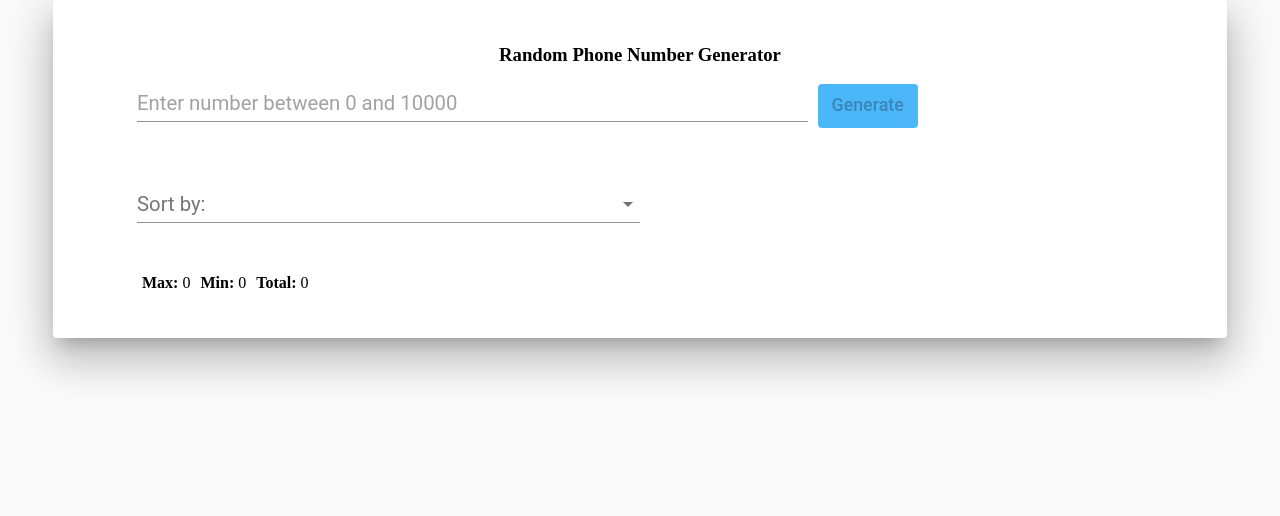
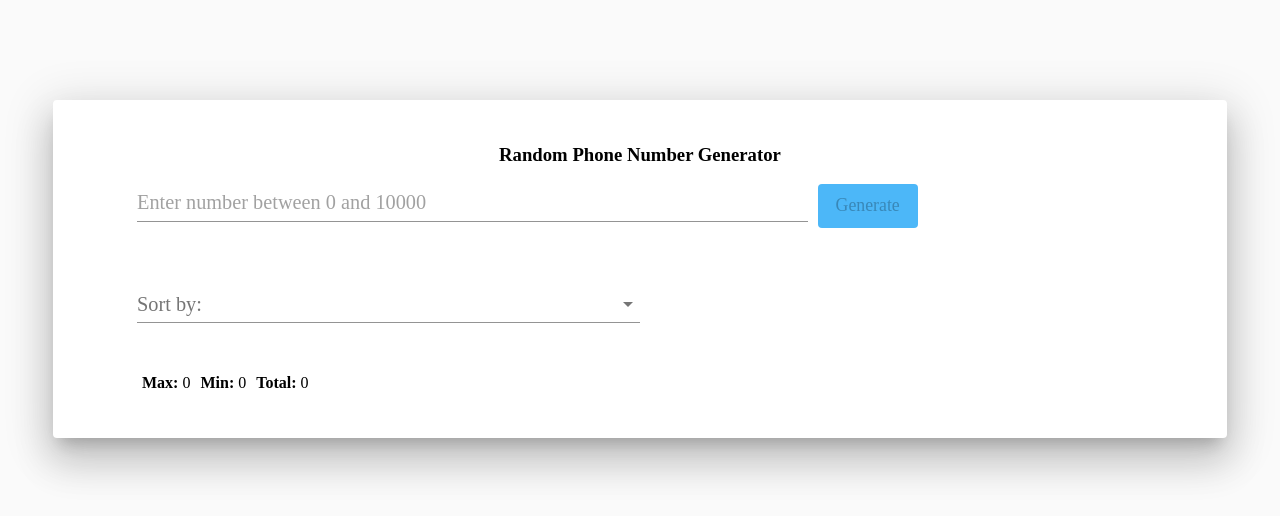
Before and after one commit to CeciliaCaroline/Phone-Number-Generator, a React (Create React App) app: page / in a window 1280 px wide. Shown: the top 516 px of the page. Built offline with nearby package versions, Linux system fonts and the light colour scheme.

Commit message:
Set font

```diff
--- a/src/MuiTheme.js
+++ b/src/MuiTheme.js
@@ -14,7 +14,8 @@ const theme = createMuiTheme({
   },
   typography: {
     fontSize: 10,
-    htmlFontSize: 9
+    htmlFontSize: 9,
+    fontFamily: "serif"
   },
   overrides: {
 
--- a/src/components/App.jsx
+++ b/src/components/App.jsx
@@ -9,6 +9,8 @@ import saveAs from "file-saver";
 
 import Grid from "@material-ui/core/Grid";
 import Paper from "@material-ui/core/Paper";
+import Table from "@material-ui/core/Table";
+import TableBody from "@material-ui/core/TableBody";
 import TableCell from "@material-ui/core/TableCell";
 import TableRow from "@material-ui/core/TableRow";
 import './app.css'
@@ -177,22 +179,6 @@ class App extends Component {
           </Grid>
         </Grid>
 
-        <Grid container >
-        {/* <Grid item xs={3}>
-        <DownLoadButton
-            onClick={this.downloadNumbers}
-            randomPhoneNumbers={randomPhoneNumbers}
-          />
-        </Grid>
-        <Grid item xs={3} >
-          <ClearButton
-            onClick={this.clearNumbers}
-            randomPhoneNumbers={randomPhoneNumbers}
-          />
-        </Grid> */}
-
-        </Grid>
-
         <Grid container justify="center">
           <br />
           <span>{error}</span>
@@ -224,11 +210,11 @@ class App extends Component {
         </Grid>
 
         <Grid container >
-        {/* <Table>
-          <TableBody> */}
+        <Table>
+          <TableBody>
 {this.renderPhoneNumbers()}
-          {/* </TableBody>
-        </Table> */}
+          </TableBody>
+        </Table>
         </Grid>
         </div>
         </Paper>
--- a/src/components/app.css
+++ b/src/components/app.css
@@ -2,4 +2,6 @@
     margin: 0 auto;
     max-width: 90%;
     padding: 25px;
+    margin-top: 100px;
+    font-family: serif;
 }
```
Also changed, not shown: .coveralls.yml (added), .travis.yml (added).
